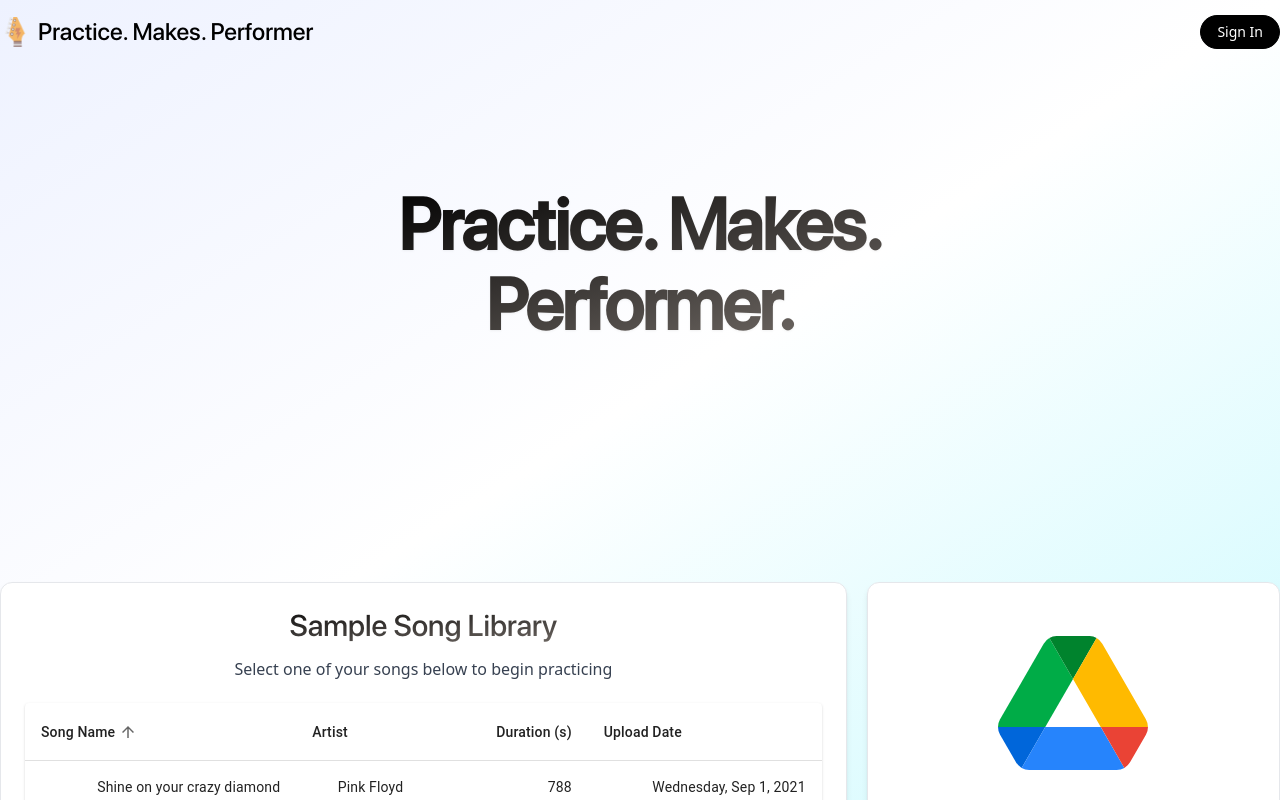
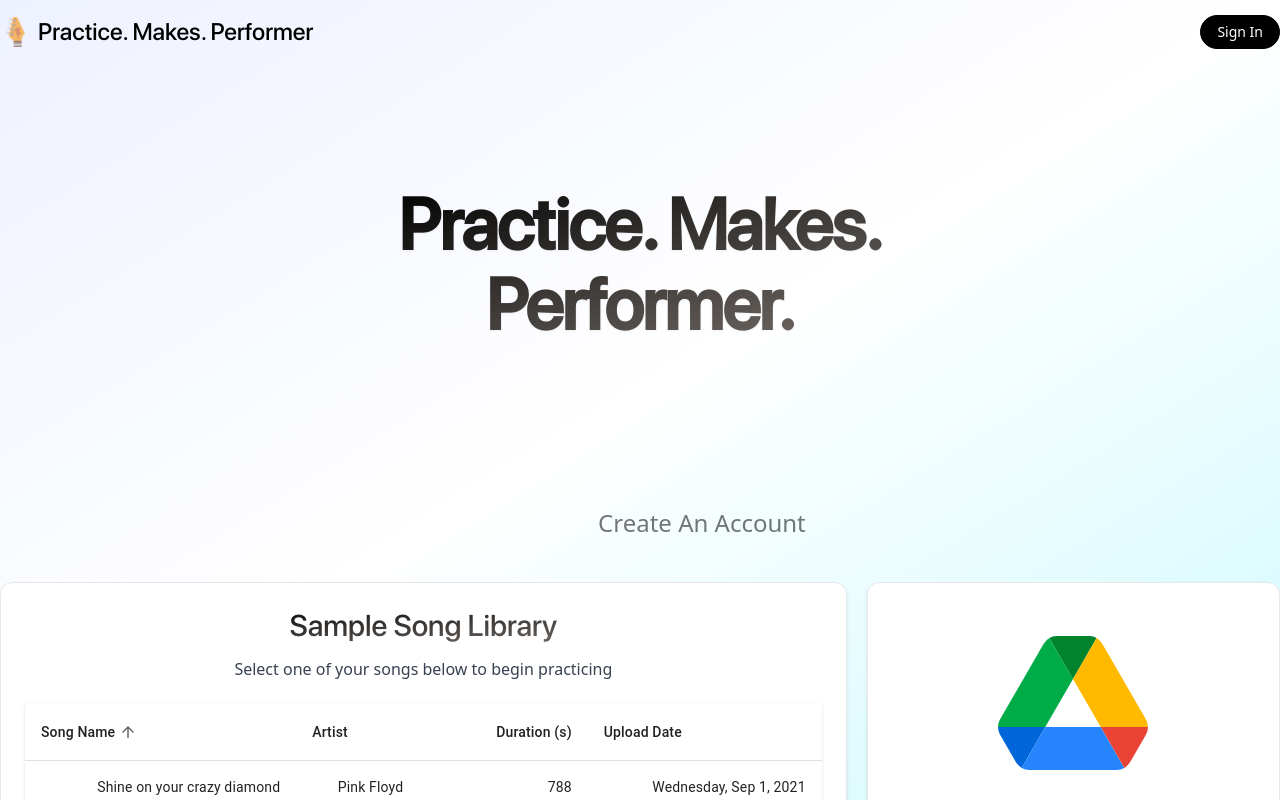
Before and after one commit to robertdavidwest/practice-makes-performer, a Next.js app: page / in a window 1280 px wide. Shown: the top 800 px of the page. Built offline with nearby package versions, Linux system fonts and the light colour scheme; no server answers.

Commit message:
clean up and adjusting links on landing page

```diff
--- a/components/layout/index.tsx
+++ b/components/layout/index.tsx
@@ -7,10 +7,7 @@ import useScroll from "@/lib/hooks/use-scroll";
 import Meta from "./meta";
 import UserDropdown from "./user-dropdown";
 
-import Typography from "@mui/material/Typography";
 import GitHubIcon from "@mui/icons-material/GitHub";
-import IconButton from "@mui/material/IconButton";
-import Link from "@mui/material/Link";
 
 export default function Layout({
   meta,
--- a/components/layout/meta.tsx
+++ b/components/layout/meta.tsx
@@ -27,7 +27,7 @@ export default function Meta({
 
       <meta name="twitter:card" content="summary_large_image" />
       <meta name="twitter:site" content="@vercel" />
-      <meta name="twitter:creator" content="@steventey" />
+      <meta name="twitter:creator" content="@robertDavidWest" />
       <meta name="twitter:title" content={title} />
       <meta name="twitter:description" content={description} />
       <meta name="twitter:image" content={image} />
--- a/components/song/header.tsx
+++ b/components/song/header.tsx
@@ -76,7 +76,9 @@ export default function SongHeader({
         </div>
       </Box>
 
-      <Container sx={{ margin: "2rem" }}>
+      <Container
+        sx={{ margin: "2rem", display: "flex", flexDirection: "column" }}
+      >
         <TextField
           size="small"
           label="Song Name"
@@ -87,6 +89,7 @@ export default function SongHeader({
             setDisableSave(false);
           }}
         />
+        <br />
         <TextField
           size="small"
           label="Artist"
--- a/components/song/player.tsx
+++ b/components/song/player.tsx
@@ -368,16 +368,23 @@ export default function Player({
           mt: -1,
         }}
       >
+        <Tooltip title="Restart">
           <IconButton aria-label="restart" onClick={restart}>
             <RestartAltIcon />
           </IconButton>
+        </Tooltip>
         <IconButton aria-label="play/pause" onClick={loadPlayPause}>
           {isPlaying ? (
+            <Tooltip title="Pause">
               <PauseIcon sx={{ height: 38, width: 38 }} />
+            </Tooltip>
           ) : (
+            <Tooltip title="Play">
               <PlayArrowIcon sx={{ height: 38, width: 38 }} />
+            </Tooltip>
           )}
         </IconButton>
+        <Tooltip title="Loop">
           <IconButton
             aria-label="loop"
             onClick={() => {
@@ -387,6 +394,7 @@ export default function Player({
           >
             {loop ? <LoopIcon sx={{ color: "lightgreen" }} /> : <LoopIcon />}
           </IconButton>
+        </Tooltip>
       </Box>
       <Stack
         spacing={2}
@@ -396,6 +404,7 @@ export default function Player({
       >
         <SlowMotionVideoIcon htmlColor={lightIconColor} />
         <TinyText>{speed}</TinyText>
+        <Tooltip title="Adjust Speed">
           <Slider
             aria-label="Speed"
             value={speed}
@@ -404,7 +413,8 @@ export default function Player({
             max={2}
             onChange={(_, value) => setAudioPlaybackRate(value as number)}
             sx={{
-            color: theme.palette.mode === "dark" ? "#fff" : "rgba(0,0,0,0.87)",
+              color:
+                theme.palette.mode === "dark" ? "#fff" : "rgba(0,0,0,0.87)",
               "& .MuiSlider-track": {
                 border: "none",
               },
@@ -421,6 +431,7 @@ export default function Player({
               },
             }}
           />
+        </Tooltip>
       </Stack>
     </Widget>
   );
--- a/pages/index.tsx
+++ b/pages/index.tsx
@@ -13,6 +13,9 @@ import { getSession } from "next-auth/react";
 import { Container } from "@mui/material";
 import EnhancedTable from "@/components/portal/songsTable";
 import { sampleSongs } from "sampleData/song";
+import Link from "next/link";
+import { IconButton, Tooltip } from "@mui/material";
+import { useSession, signIn } from "next-auth/react";
 
 export const getServerSideProps: GetServerSideProps = async (context) => {
   const session = await getSession(context);
@@ -44,7 +47,8 @@ export default function Home() {
       >
         <motion.a
           variants={FADE_DOWN_ANIMATION_VARIANTS}
-          href="https://twitter.com/steventey/status/1613928948915920896"
+          // href="https://twitter.com/steventey/status/1613928948915920896"
+          href="https://twitter.com/robertdavidwest"
           target="_blank"
           rel="noreferrer"
           className="max-w-it mx-auto mb-5 flex items-center justify-center space-x-2 overflow-hidden rounded-full bg-blue-100 px-7 py-2 transition-colors hover:bg-blue-200"
@@ -76,28 +80,20 @@ export default function Home() {
           className="mx-auto mt-6 flex items-center justify-center space-x-5"
           variants={FADE_DOWN_ANIMATION_VARIANTS}
         >
-          <a
+          <Link
             className="group flex max-w-fit items-center justify-center space-x-2 rounded-full border border-black bg-black px-5 py-2 text-sm text-white transition-colors hover:bg-white hover:text-black"
-            href={DEPLOY_URL}
-            target="_blank"
-            rel="noopener noreferrer"
+            href="/demoSongs/0"
           >
-            <svg
-              className="h-4 w-4 group-hover:text-black"
-              viewBox="0 0 24 24"
-              fill="currentColor"
-              xmlns="http://www.w3.org/2000/svg"
+            <p>Try it out!</p>
+          </Link>
+          <Tooltip title="With an account you can save your settings, come back and practice anytime">
+            <IconButton
+              className="group flex max-w-fit items-center justify-center space-x-2 rounded-full border border-black bg-purple-700 px-5 py-2 text-sm text-white transition-colors hover:bg-white hover:text-black"
+              onClick={() => signIn("auth0")}
             >
-              <path
-                d="M12 4L20 20H4L12 4Z"
-                stroke="currentColor"
-                strokeWidth="2"
-                strokeLinecap="round"
-                strokeLinejoin="round"
-              />
-            </svg>
-            <p>Try it out!</p>
-          </a>
+              <p>Create An Account</p>
+            </IconButton>
+          </Tooltip>
         </motion.div>
       </motion.div>
       {/* here we are animating with Tailwind instead of Framer Motion because Framer Motion messes up the z-index for child components */}
```
Lines whose indentation alone changed are shown as unchanged.
